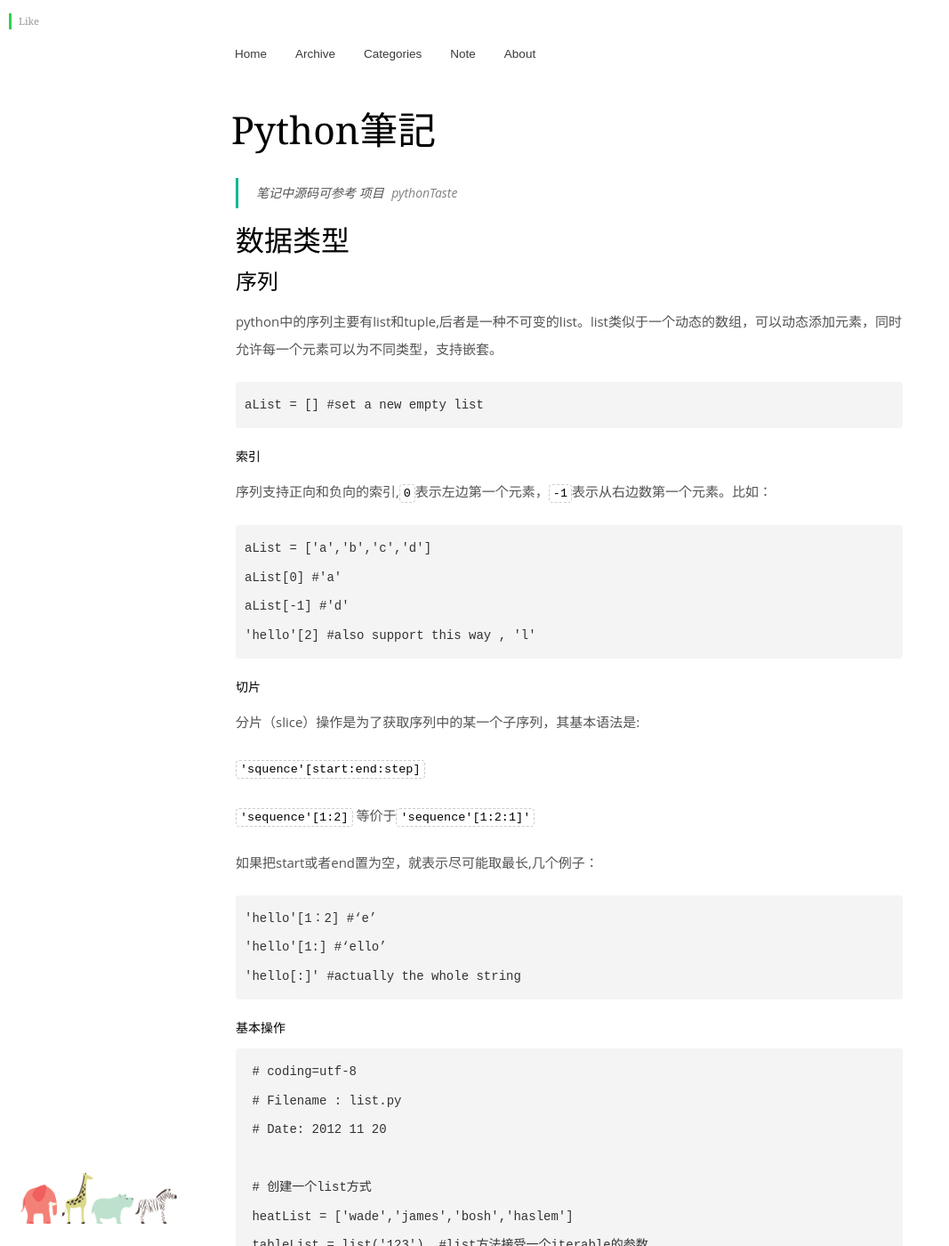
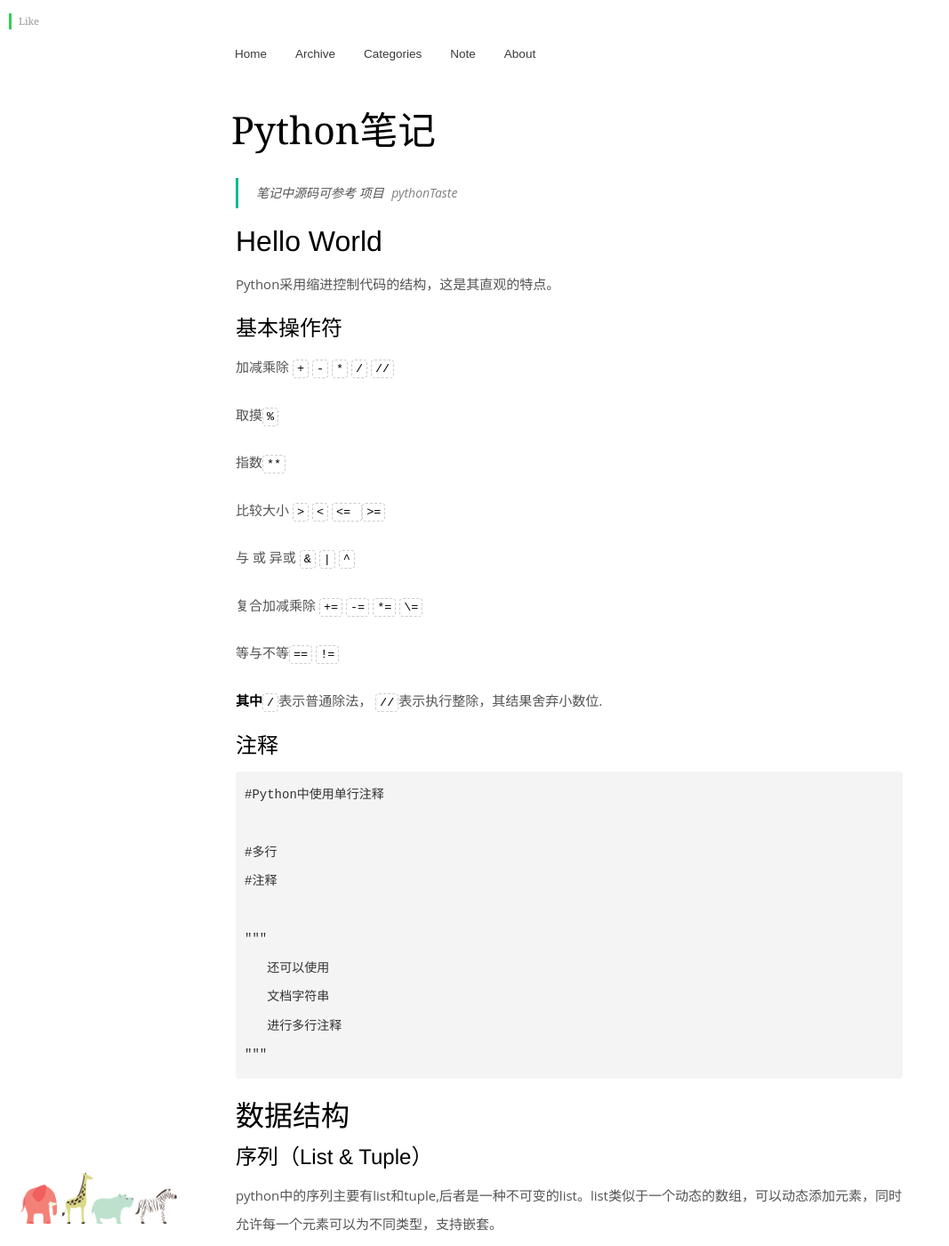
Before and after one commit to leeon/leeon.github.com, a Jekyll site: the page built from note/language/python.md, in a window 1280 px wide and 1400 px high. Shown: the whole window at 89% size, without its empty margins (0-1067 px from the left). Built offline with Jekyll 4.4.1, drawn with Linux system fonts in a browser that asks for light colours; Markdown is read by kramdown in place of the engine named in the settings; comment, search, counter and statistics services are not loaded; some of the changed text lies outside the part shown.

Commit message:
内容增加
新增 写给大家看的设计书 博客
修改 Python笔记
修改 JAVA并发文章中 的 mindmap错误
新增 资源 读书笔记swf JAVA并发swf

```diff
--- a/note/language/python.md
+++ b/note/language/python.md
@@ -1,19 +1,56 @@
 ---
 layout: page
-title: Python筆記
+title: Python笔记
 tagline: 脚本语言
 group: language
 ---
 >笔记中源码可参考 项目 <a href="https://github.com/leeon/pythonTaste" target=_blank >pythonTaste</a>
 
-##数据类型
+##Hello World
+Python采用缩进控制代码的结构，这是其直观的特点。
 
-###序列
+###基本操作符
+
+加减乘除 `+`  `-`  `*`  `/` `//`
+
+取摸`%`
+
+指数`**`
+
+比较大小 `>`  `<`  `<= ` `>=`
+
+与 或 异或  `&`  `|` `^`
+
+复合加减乘除 `+=`  `-=`  `*=` `\=`
+
+等与不等`==`  `!=`
+
+**其中**`/`表示普通除法， `//`表示执行整除，其结果舍弃小数位.
+
+
+###注释
+
+    #Python中使用单行注释
+
+    #多行
+    #注释
+
+    """
+       还可以使用
+       文档字符串
+       进行多行注释
+    """
+
+
+
+##数据结构
+
+###序列（List & Tuple）
 python中的序列主要有list和tuple,后者是一种不可变的list。list类似于一个动态的数组，可以动态添加元素，同时允许每一个元素可以为不同类型，支持嵌套。
 
     aList = [] #set a new empty list
 
-#####索引
+####索引
 序列支持正向和负向的索引,`0`表示左边第一个元素，`-1`表示从右边数第一个元素。比如：
 
     aList = ['a','b','c','d']
@@ -21,11 +58,12 @@ python中的序列主要有list和tuple,后者是一种不可变的list。list
     aList[-1] #'d'
     'hello'[2] #also support this way , 'l'
 
-#####切片
+####切片
 分片（slice）操作是为了获取序列中的某一个子序列，其基本语法是:
 
 `'squence'[start:end:step]`
 
+其中索引是左闭右开的。
 
 `'sequence'[1:2]` 等价于`'sequence'[1:2:1]'`
 
@@ -35,7 +73,21 @@ python中的序列主要有list和tuple,后者是一种不可变的list。list
     'hello'[1:] #‘ello’
     'hello[:]' #actually the whole string
 
-#####基本操作
+列表的索引还可以是负数，表示负向索引，从右边开始选。例如
+
+    'hello'[1,-1]  #'ell'
+
+下面的图可以帮助你更好的理解索引
+
+     +---+---+---+---+---+
+     | H | e | l | p | A |
+     +---+---+---+---+---+
+     0   1   2   3   4   5
+    -5  -4  -3  -2  -1
+
+
+
+####基本操作
 
      # coding=utf-8
      # Filename : list.py
@@ -119,7 +171,7 @@ python中的序列主要有list和tuple,后者是一种不可变的list。list
     del aPerson['age'] # delete a particular key
     'age' in aPerson # True
 
-#####內置函數
+####內置函数
 
     aPerson = {'name':'sara','age':22}
     aPerson.get('name','someone')
@@ -311,7 +363,11 @@ Python提供了很好的可变参数列表的支持，`*params`表示一个参
 这些参数的使用是可以综合在一起的。
 
 ##String
+
+
 ##模块
+引用模块
+
 ##异常
 
 Python使用从`try.. except`语句来捕获异常。
@@ -326,6 +382,7 @@ Python使用从`try.. except`语句来捕获异常。
 
 
 ##文件与目录
+
 
 
 ##面向对象编程
```
Also changed, not shown: other parts of note/language/python.md (+3 -3 lines), _posts/book/2013-12-20-non-designer-book.md (added, +33 -0 lines), _posts/tech/2013-01-12-java-concurrency-10.md (+2 -1 lines), assets/images/2013/写给大家看的设计书.png (added), 2 other files.
